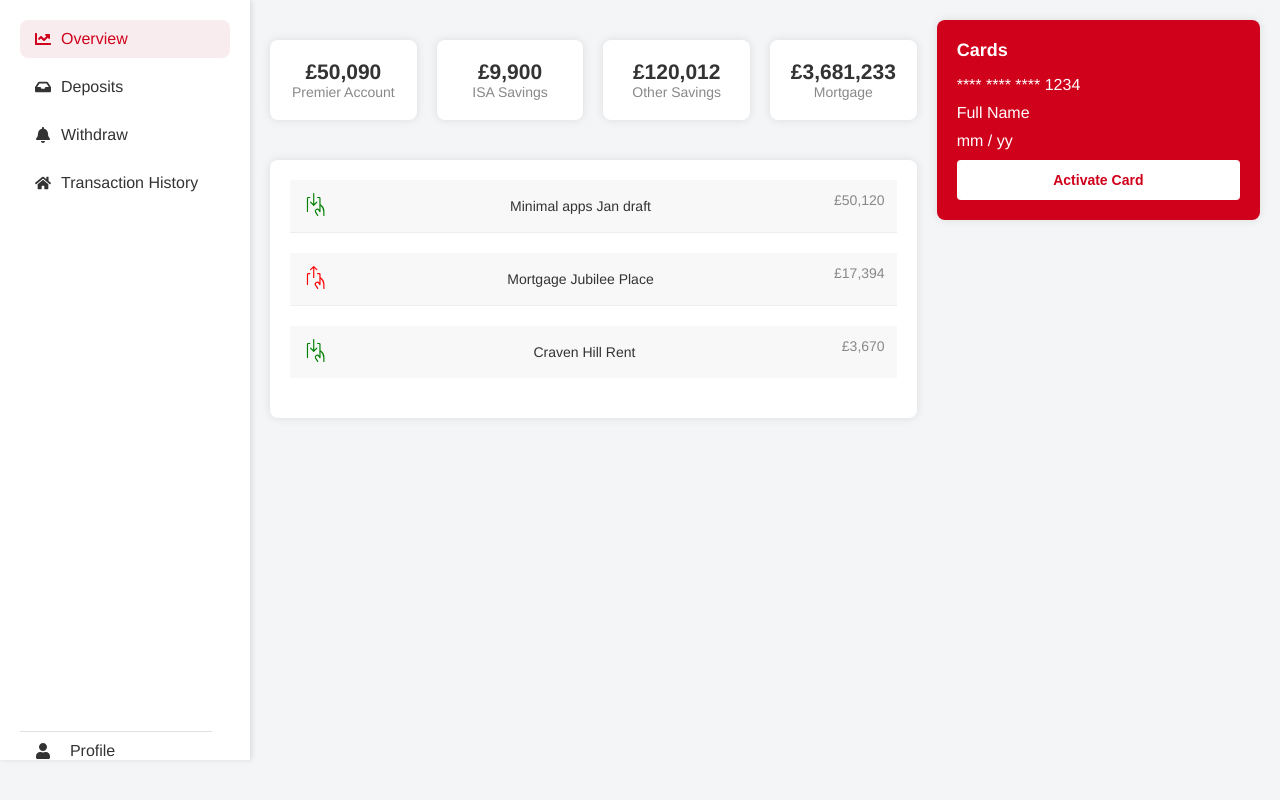
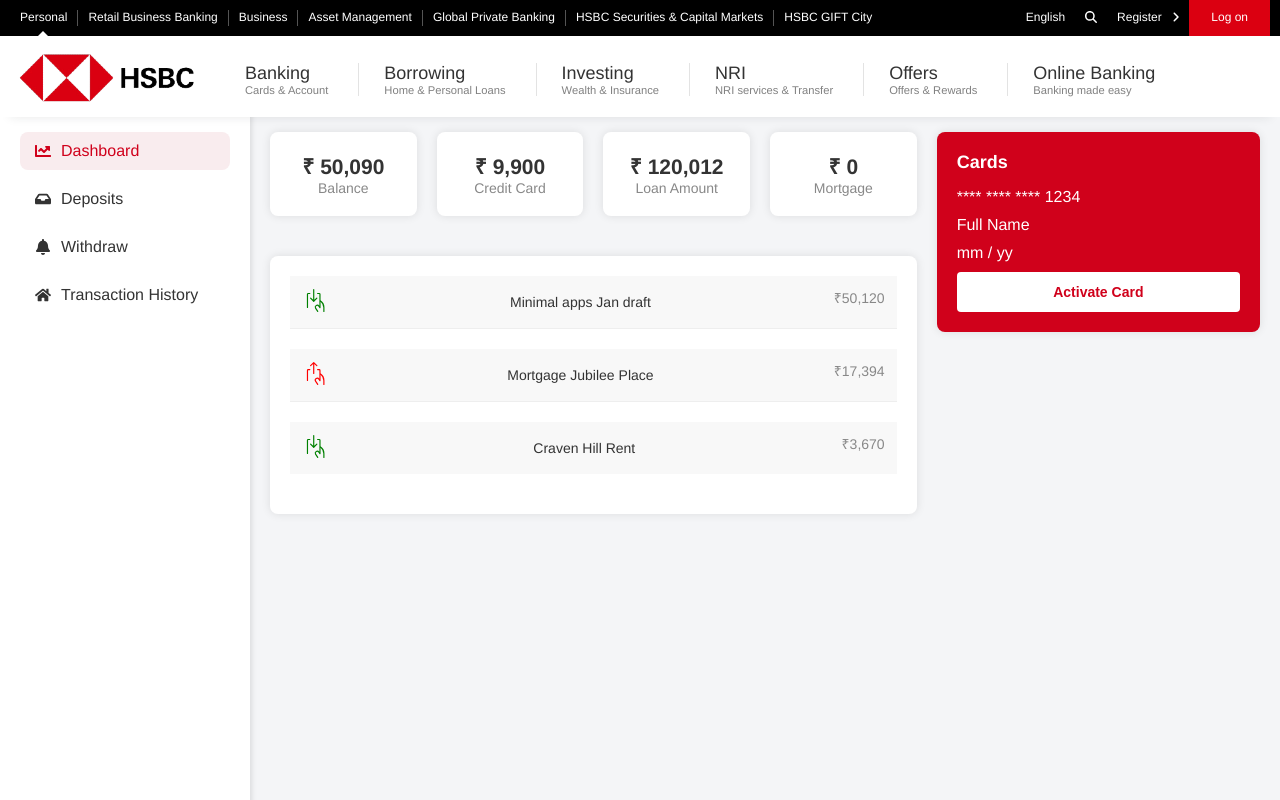
Before and after one commit to divyadhale/simpleBanking, a React (Create React App) app in the folder Frontend/banking-app/: page /dashboard in a window 1280 px wide. Before the commit this address led to /. Shown: the top 800 px of the page. Built offline with nearby package versions, Linux system fonts and the light colour scheme; a web font is replaced by a local one.

Commit message:
Updated dashboard, withdra, deposit, sidemenu, transaction screens.

```diff
--- a/Frontend/banking-app/src/App.js
+++ b/Frontend/banking-app/src/App.js
@@ -3,10 +3,8 @@
 import { BrowserRouter as Router, Route, Routes, Navigate } from 'react-router-dom';
 import styled, { createGlobalStyle } from 'styled-components';
 import Dashboard from './Components/Dashboard/Dashboard';
-import SideMenu from './Components/Dashboard/SideMenu';
-import Deposits from './Components/Dashboard/MenuComponents/Deposits';
-import Home from './Components/Cards/Home/Home';
-import Transactions from './Components/Dashboard/Transaction';
+import Home from './Components/Home';
+import Transactions from './Components/Dashboard/TransactionList';
 import Withdraw from './Components/Cards/Withdraw/Withdraw';
 import Profile from './Components/Profile';
 import Deposit from './Components/layout/Main/Deposit/Deposit';
@@ -28,7 +26,6 @@
 
 const ContentContainer = styled.div`
   flex: 1;
-  padding: 20px;
 `;
 
 function App() {
@@ -36,12 +33,11 @@
     <Router>
       <GlobalStyle />
       <AppContainer>
-        <SideMenu />
         <ContentContainer>
           <Routes>
-            <Route path="/" element={<Dashboard />} />
+            <Route path="/" element={<Home />} />
+            <Route path="/dashboard" element={<Dashboard />} />
             <Route path="/deposits" element={<Deposit />} />
-            <Route path="/home" element={<Home />} />
             <Route path="/transaction-history" element={<Transactions />} />
             <Route path="/withdraw" element={<Withdraw />} />
             <Route path="/user-profile" element={<Profile />} />
--- a/Frontend/banking-app/src/Components/Cards/Withdraw/Withdraw.js
+++ b/Frontend/banking-app/src/Components/Cards/Withdraw/Withdraw.js
@@ -4,6 +4,10 @@
 import axios from 'axios';
 
 import "./Withdraw.css";
+import NavBar1 from "../../../common/Navbar1";
+import NavBar2 from "../../../common/Navbar2";
+import RegulatoryFooter from "../../../common/RegulatoryFooter";
+import SideMenu from "../../Dashboard/SideMenu";
 
 export default function Withdraw() {
   const [amount, setAmount] = useState(0);
@@ -31,7 +35,7 @@
     }
     try {
       const response = await axios.post(`http://localhost:8080/api/simple/banking/withdraw?accNumber=${JSON.parse(accountId)}&amount=${amount}`);
-      if(response.data !== "Insufficient Balance"){
+      if (response.data !== "Insufficient Balance") {
         Swal.fire({
           title: "Withdraw Successful",
           timer: 2000,
@@ -45,7 +49,7 @@
           }
         })
       }
-      else{
+      else {
         Swal.fire({
           title: "Insufficient Balance",
           timer: 2000,
@@ -60,7 +64,13 @@
   }
 
   return (
+    <>
+    <div style={{ "position": "fixed", "top": "0", "zIndex": "3" }}>
+        <NavBar1 />
+        <NavBar2 />
+      </div>
       <div className="grid-one-item grid-common grid-c1">
+        <SideMenu />
         <div className="grid-c-title">
           <h3 className="grid-c-title-text">Main Account</h3>
         </div>
@@ -72,5 +82,7 @@
           <button type="sumbit" onClick={handleOnSubmit} className="submit-btn">Submit</button>
         </div>
       </div>
+      <RegulatoryFooter />
+    </>
   )
 }
--- a/Frontend/banking-app/src/Components/Dashboard/Dashboard.js
+++ b/Frontend/banking-app/src/Components/Dashboard/Dashboard.js
@@ -2,12 +2,16 @@
 import styled from 'styled-components';
 import SideMenu from './SideMenu';
 import Overview from './Overview';
-import Transactions from './Transaction';
-import QuickTransfers from './QuickTransfers';
+import Transactions from './TransactionList';
+// import QuickTransfers from './QuickTransfers';
 import Cards from './Cards';
+import NavBar1 from '../../common/Navbar1';
+import NavBar2 from '../../common/Navbar2';
+import RegulatoryFooter from '../../common/RegulatoryFooter';
 
 const DashboardContainer = styled.div`
   display: flex;
+  margin-top: 8em;
 `;
 
 const DashboardContent = styled.div`
@@ -15,6 +19,7 @@
   display: grid;
   grid-template-columns: 2fr 1fr;
   gap: 20px;
+  padding: 20px 20px 10em;
   background-color: #f4f5f7;
 `;
 
@@ -31,8 +36,13 @@
 
 function Dashboard() {
   return (
+    <>
+      <div style={{ "position": "fixed", "top": "0", "zIndex": "3" }}>
+        <NavBar1 />
+        <NavBar2 />
+      </div>
       <DashboardContainer>
-            {/* <SideMenu /> */}
+        <SideMenu />
         <DashboardContent>
           <MainContent>
             <Overview />
@@ -44,6 +54,8 @@
           </RightSidebar>
         </DashboardContent>
       </DashboardContainer>
+      <RegulatoryFooter />
+    </>
   );
 }
 
--- a/Frontend/banking-app/src/Components/Dashboard/Overview.js
+++ b/Frontend/banking-app/src/Components/Dashboard/Overview.js
@@ -4,7 +4,7 @@
 const OverviewContainer = styled.div`
   display: flex;
   gap: 20px;
-  padding: 20px 0;
+  padding: 0 0 20px;
 `;
 
 const AccountBalance = styled.div`
@@ -28,19 +28,19 @@
   return (
     <OverviewContainer>
       <AccountBalance>
-        <BalanceAmount>£50,090</BalanceAmount>
-        <BalanceLabel>Premier Account</BalanceLabel>
+        <BalanceAmount>₹ 50,090</BalanceAmount>
+        <BalanceLabel>Balance</BalanceLabel>
       </AccountBalance>
       <AccountBalance>
-        <BalanceAmount>£9,900</BalanceAmount>
-        <BalanceLabel>ISA Savings</BalanceLabel>
+        <BalanceAmount>₹ 9,900</BalanceAmount>
+        <BalanceLabel>Credit Card</BalanceLabel>
       </AccountBalance>
       <AccountBalance>
-        <BalanceAmount>£120,012</BalanceAmount>
-        <BalanceLabel>Other Savings</BalanceLabel>
+        <BalanceAmount>₹ 120,012</BalanceAmount>
+        <BalanceLabel>Loan Amount</BalanceLabel>
       </AccountBalance>
       <AccountBalance>
-        <BalanceAmount>£3,681,233</BalanceAmount>
+        <BalanceAmount>₹ 0</BalanceAmount>
         <BalanceLabel>Mortgage</BalanceLabel>
       </AccountBalance>
     </OverviewContainer>
--- a/Frontend/banking-app/src/Components/Dashboard/SideMenu.js
+++ b/Frontend/banking-app/src/Components/Dashboard/SideMenu.js
@@ -1,5 +1,5 @@
 // SideMenu.js
-import React, { useState } from 'react';
+import React, { useEffect, useState } from 'react';
 import styled from 'styled-components';
 import { Link } from 'react-router-dom';
 import { FaInbox, FaChartLine, FaBell, FaHome, FaMoneyBill, FaChartPie, FaPiggyBank, FaUser } from 'react-icons/fa';
@@ -14,10 +14,12 @@
   padding: 20px;
   box-shadow: 2px 0 5px rgba(0, 0, 0, 0.1);
   height: 95vh;
+  position: relative;
 `;
 
 const MenuItemStyledComponent = styled(Link)`
   display: flex;
+  position: relative;
   align-items: center;
   padding: 10px 15px;
   margin-bottom: 10px;
@@ -62,23 +64,29 @@
 `;
 
 function SideMenu() {
-    const [activeItem, setActiveItem] = useState('Overview');
+  const [activeItem, setActiveItem] = useState('Dashboard');
   const [anchorEl, setAnchorEl] = React.useState(null);
-
+  const menuItems = [
+    { name: 'Dashboard', path: '/dashboard', icon: <FaChartLine /> },
+    { name: 'Deposits', path: '/deposits', icon: <FaInbox /> },
+    { name: 'Withdraw', path: '/withdraw', icon: <FaBell /> },
+    { name: 'Transaction History', path: '/transaction-history', icon: <FaHome /> },
+  ];
   const handleClick = (event) => {
     setAnchorEl(event.currentTarget);
   };
 
-    const menuItems = [
-        { name: 'Overview', path: '/overview', icon: <FaChartLine /> },
-        { name: 'Deposits', path: '/deposits', icon: <FaInbox /> },
-        { name: 'Withdraw', path: '/withdraw', icon: <FaBell /> },
-        { name: 'Transaction History', path: '/transaction-history', icon: <FaHome /> },
-    ];
-
   const handleMenuClick = (name) => {
     setActiveItem(name);
   };
+
+  useEffect(() => {
+    let curLocation = window.location.pathname;
+    let curTab = menuItems.find(c => c.path === curLocation);
+
+    if(curTab)
+      setActiveItem(curTab.name);
+  },[])
 
   return (
     <SideMenuContainer>
@@ -97,7 +105,7 @@
         <Divider />
         <StickToBottom to="/user-profile"
           active={'UserProfile' === activeItem} onClick={() => handleMenuClick('UserProfile')}>
-                    <FaUser />&nbsp; Profile
+          <FaUser /> Profile
         </StickToBottom>
       </div>
     </SideMenuContainer>
--- a/Frontend/banking-app/src/Components/Dashboard/Transaction.js
+++ b/Frontend/banking-app/src/Components/Dashboard/TransactionList.js
@@ -41,17 +41,17 @@
       <Transaction>
         <TransactionIcon><PiHandWithdrawLight size={25} color='green' /></TransactionIcon>
         <TransactionName>Minimal apps Jan draft</TransactionName>
-        <TransactionAmount>£50,120</TransactionAmount>
+        <TransactionAmount>₹50,120</TransactionAmount>
       </Transaction>
       <Transaction>
         <TransactionIcon><PiHandDepositLight size={25} /></TransactionIcon>
         <TransactionName>Mortgage Jubilee Place</TransactionName>
-        <TransactionAmount>£17,394</TransactionAmount>
+        <TransactionAmount>₹17,394</TransactionAmount>
       </Transaction>
       <Transaction>
         <TransactionIcon><PiHandWithdrawLight size={25} color='green' /></TransactionIcon>
         <TransactionName>Craven Hill Rent</TransactionName>
-        <TransactionAmount>£3,670</TransactionAmount>
+        <TransactionAmount>₹3,670</TransactionAmount>
       </Transaction>
     </TransactionsContainer>
   );
--- a/Frontend/banking-app/src/Components/layout/Main/Deposit/Deposit.css
+++ b/Frontend/banking-app/src/Components/layout/Main/Deposit/Deposit.css
@@ -71,7 +71,8 @@
 
 .app {
   display: flex;
-  min-height: 100vh;
+  /* min-height: 100vh; */
+  margin-top: 8em;
 }
 
 /* commons */
--- a/Frontend/banking-app/src/Components/layout/Main/Deposit/Deposit.js
+++ b/Frontend/banking-app/src/Components/layout/Main/Deposit/Deposit.js
@@ -1,30 +1,41 @@
-import Sidebar from '../Sidebar/Sidebar';
+import { useEffect } from 'react';
+import styled from 'styled-components';
+
+import NavBar1 from '../../../../common/Navbar1';
 import './Deposit.css';
-import ContentTop from './ContentTop/ContentTop';
 import ContentMain from './ContentMain/ContentMain';
+import RegulatoryFooter from '../../../../common/RegulatoryFooter';
+import NavBar2 from '../../../../common/Navbar2';
+import SideMenu from '../../../Dashboard/SideMenu';
 
+const DepositContainer = styled.div`
+  display: flex;
+  margin-top: 8em;
+`
 
-import { useEffect } from 'react';
-import { useNavigate } from "react-router-dom";
+export default function Deposit() {
 
-export default function Deposit(){
-    const navigate = useNavigate();
-
-    useEffect(()=>{
+  useEffect(() => {
     // Commented for validation
     // if(localStorage.getItem('accountNumber') == null){
     //     navigate('/*');
     // }
   })
-    return(
+
+  return (
     <>
-            <div className='app'>
-                {/* <Sidebar/> */}
+      <div style={{ "position": "fixed", "top": "0", "zIndex": "3" }}>
+        <NavBar1 />
+        <NavBar2 />
+      </div>
+      <DepositContainer>
+        <SideMenu />
         <div className='main-content'>
-                    <ContentTop/>
-                    <ContentMain/>
+          {/* <ContentTop /> */}
+          <ContentMain />
         </div>
-            </div>
+      </DepositContainer>
+      <RegulatoryFooter />
     </>
   )
 }
--- a/Frontend/banking-app/src/index.css
+++ b/Frontend/banking-app/src/index.css
@@ -14,6 +14,6 @@
 
 .profileSection {
   position: absolute;
-  bottom: 20px;
-  width: 15%;
+  bottom: 0;
+  width: 80%;
 }
```
Lines whose indentation alone changed are shown as unchanged.
